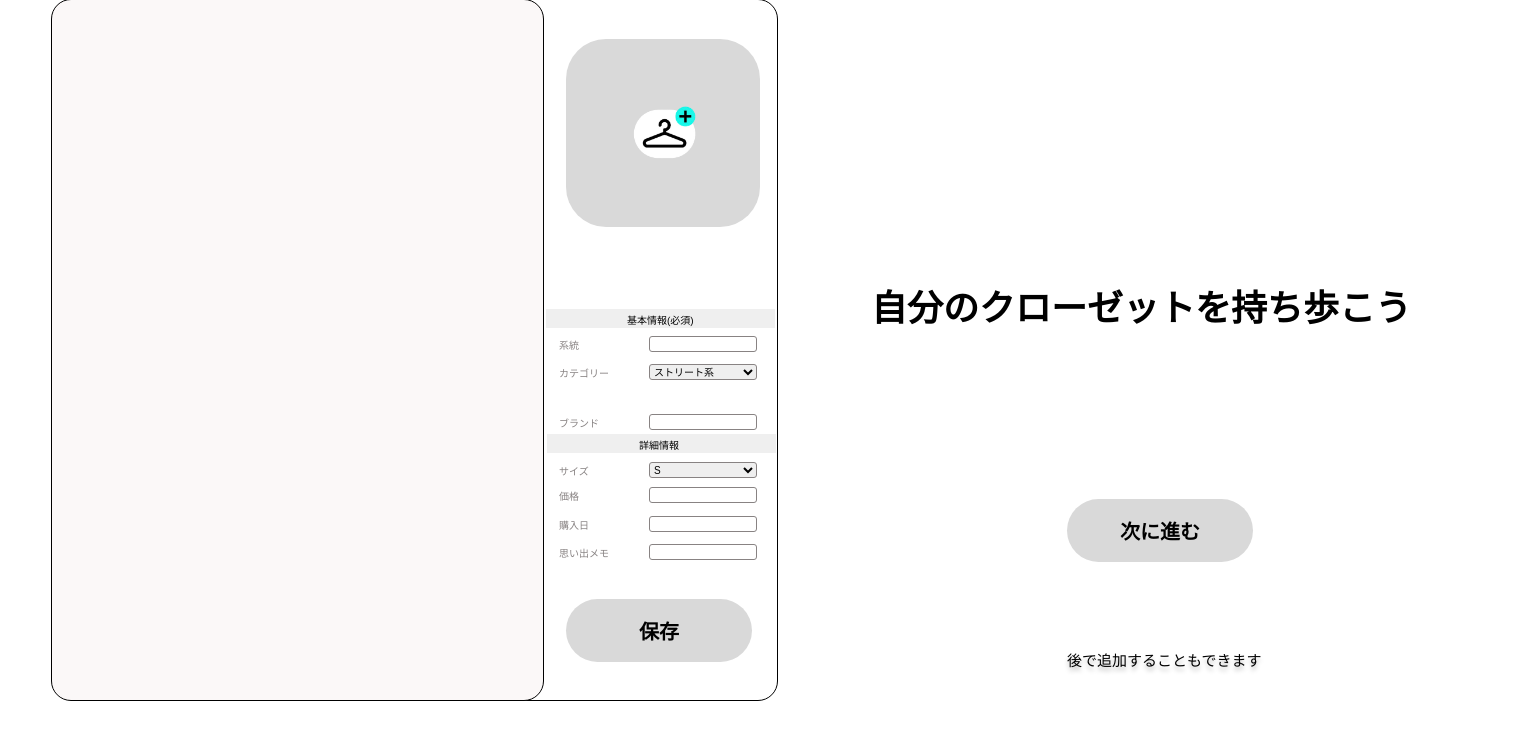
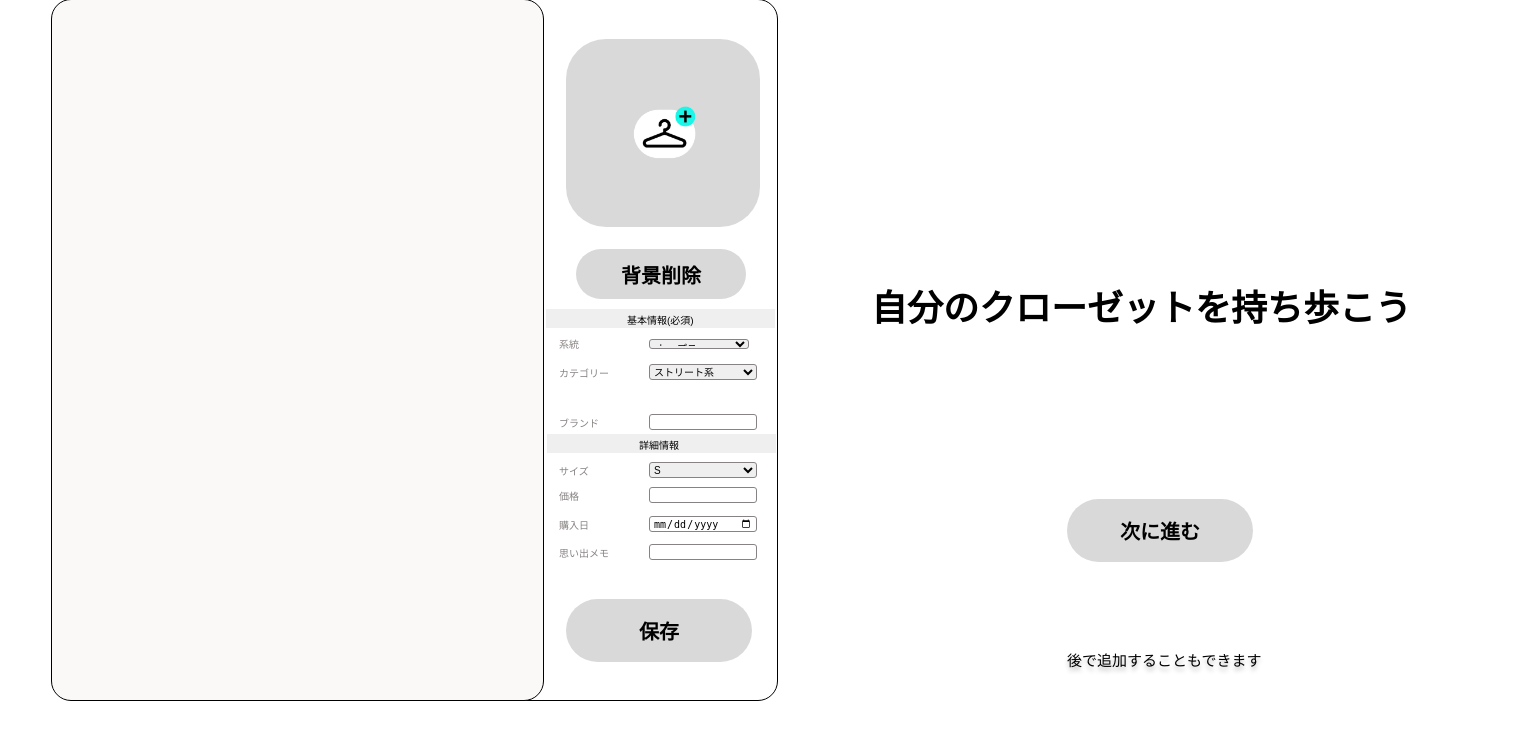
Before and after one commit to HIROMU522/HackU, a Flask app: page /introduction2 in a window 1520 px wide. Shown: the part 101-852 px from the top of the page. Run offline with Flask 3, Linux system fonts and the light colour scheme.

Commit message:
リモートリポジトリの変更点と統合

```diff
--- a/static/css/styles_introduction2.css
+++ b/static/css/styles_introduction2.css
@@ -79,13 +79,14 @@
   position: relative; /* 必要に応じて */
   width: 491px; /* 既存の設定を保持 */
   height: 700px; /* 高さを固定（またはmax-heightを使用） */
-    overflow: auto; /* コンテンツがオーバーフローしたらスクロールバーを表示 */
+  overflow: hidden; /* コンテンツがオーバーフローしたらスクロールバーを表示 */
   border: 1px solid #000000; /* 既存のスタイル */
   border-radius: 20px; /* 既存のスタイル */
   display: flex;
   flex-wrap: wrap;
   align-items: flex-start;
   justify-content: flex-start;
+  overflow-y: scroll;
 }
 
 
@@ -95,6 +96,9 @@
   margin: 10px; /* 画像間に余白を設定 */
   object-fit: cover; /* 画像のアスペクト比を保ちながらコンテナに合わせる */
   border-radius: 40px; /* 角丸の設定（必要に応じて） */
+  border: 1px solid #000000;
+  overflow: hidden;
+  background-color: #ffffff;
 }
 
 
@@ -145,7 +149,10 @@
   border-radius: 40px;
   background-size: cover; /* 画像がdivのサイズに合うように調整 */
   background-position: center; /* 画像を中央に配置 */
+  overflow: hidden; /* コンテナ外の画像部分を非表示にする */
 }
+
+
 
 .screen .rectangle-1 {
   position: absolute;
@@ -429,6 +436,28 @@
   justify-content: center; /* 水平方向の中央揃え */
 }
 
+.background_transparency{
+  position: absolute;
+  width: 170px;
+  height: 50px;
+  top: 200px;
+  left: 525px;
+  background-color: #d9d9d9;
+  border-radius: 40px;
+  font-family: "Inter-Black", Helvetica; /* フォント */
+  font-weight: 900; /* フォントウェイト */
+  color: #000000; /* 色 */
+  font-size: 20px; /* フォントサイズ */
+  letter-spacing: 0; /* letter-spacing */
+  line-height: normal; /* のline-height */
+  border: none; /* ボーダーを削除 */
+  cursor: pointer; /* ホバー時のカーソルを指示する */
+  outline: none; /* フォーカス時のアウトラインを削除 */
+  display: flex; /* テキストを中央に配置 */
+  align-items: center; /* 垂直方向の中央揃え */
+  justify-content: center; /* 水平方向の中央揃え */
+}
+
 
 .screen .next {
   position: absolute;
--- a/templates/Introduction2.html
+++ b/templates/Introduction2.html
@@ -18,10 +18,17 @@
         <div class="closet">
 
           <div class="data-input"></div>
-          <div id="saveArea" class="saveArea"></div>
-          <div class="preview" id="imagePreview"></div>
+          <div id="saveArea" class="saveArea">
+            <!-- <img src="" alt="プレビュー画像" style="max-width: 100%; max-height: 100%; display: none;object-fit: contain;"> -->
+          </div>
 
-          <input type="file" id="imageUpload" style="display:none;" onchange="previewImage();" />
+          <div class="preview" id="imagePreview">
+            <img src="" alt="プレビュー画像" style="max-width: 100%; max-height: 100%; min-width: 100%; min-width: 100%; display: none;">
+          </div>
+
+          <input type="file" id="imageUpload" style="display:none;" />
+
+          <button class="background_transparency" disabled>背景削除</button>
 
           <label for="imageUpload" class="image-upload-label" id="imageUploadLabel">
             <img class="hunger-button" src="../static/image/hunger.jpg" />
@@ -35,7 +42,12 @@
 
           <div class="input-group1">
             <div class="information-1">系統</div>
-            <input type="text" class="input-field1" />
+            <select class="input-field1">
+              <option value="tops">トップス</option>
+              <option value="pants">パンツ</option>
+              <option value="shoes">シューズ
+              </option>
+            </select>
           </div>
 
           <div class="input-group2">
@@ -64,12 +76,12 @@
 
           <div class="input-group5">
             <div class="information-5">価格</div>
-            <input type="text" class="input-field5" />
+            <input type="number" class="input-field5" />
           </div>
 
           <div class="input-group6">
             <div class="information-6">購入日</div>
-            <input type="text" class="input-field6" />
+            <input type="date" class="input-field6" />
           </div>
 
           <div class="input-group7">
@@ -85,6 +97,7 @@
         <!-- モーダルのHTML、初期状態は非表示にしておく -->
         <div class="modal-content">
           <div id="imageInfoModal" style="display:none;">
+            <img src="" alt="プレビュー画像" style="max-width: 100%; max-height: 100%; min-width: 100%; min-width: 100%; display: none;">
             <span class="close-button">&times;</span>
             <p id="modal-info-text">ここに情報が表示されます</p>
           </div>
```
Also changed, not shown: preferences.db. Lines whose indentation alone changed are shown as unchanged.
